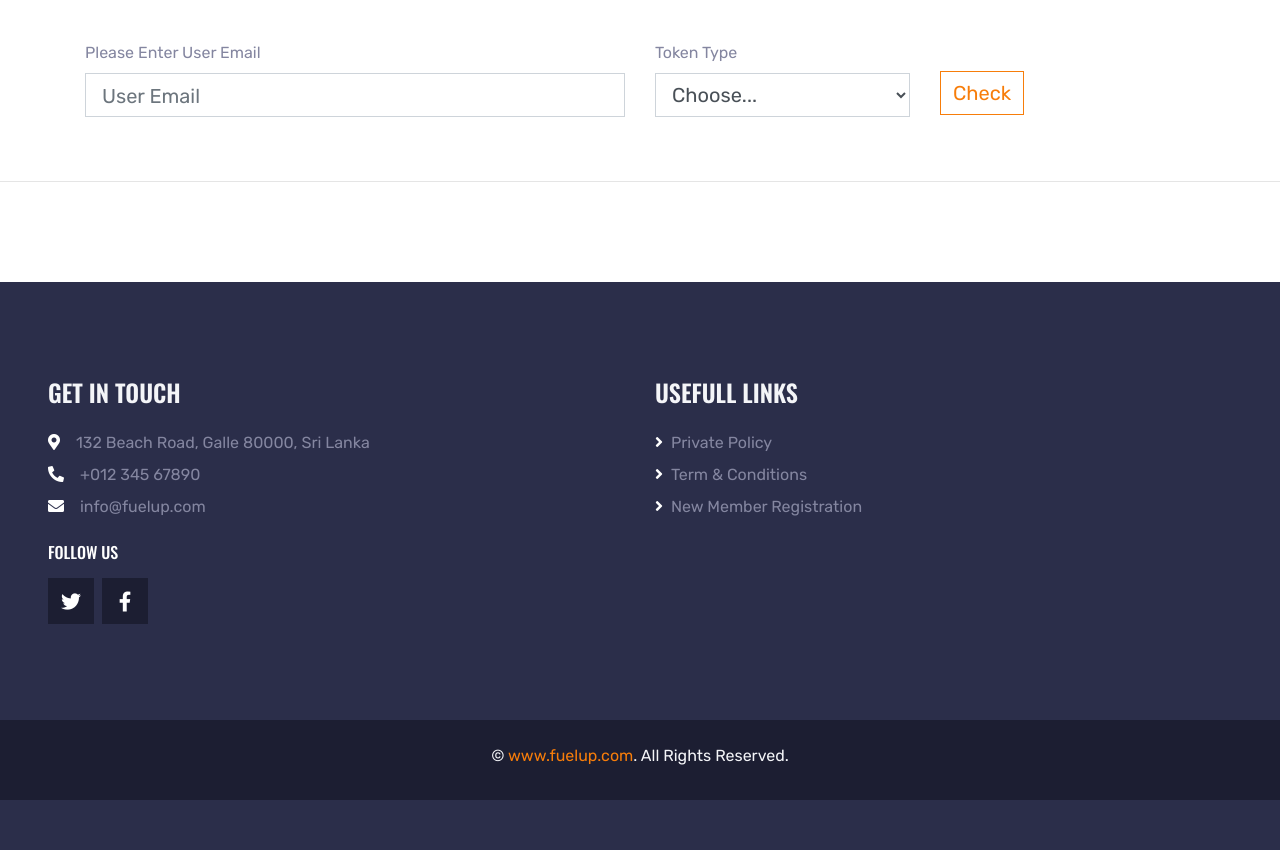
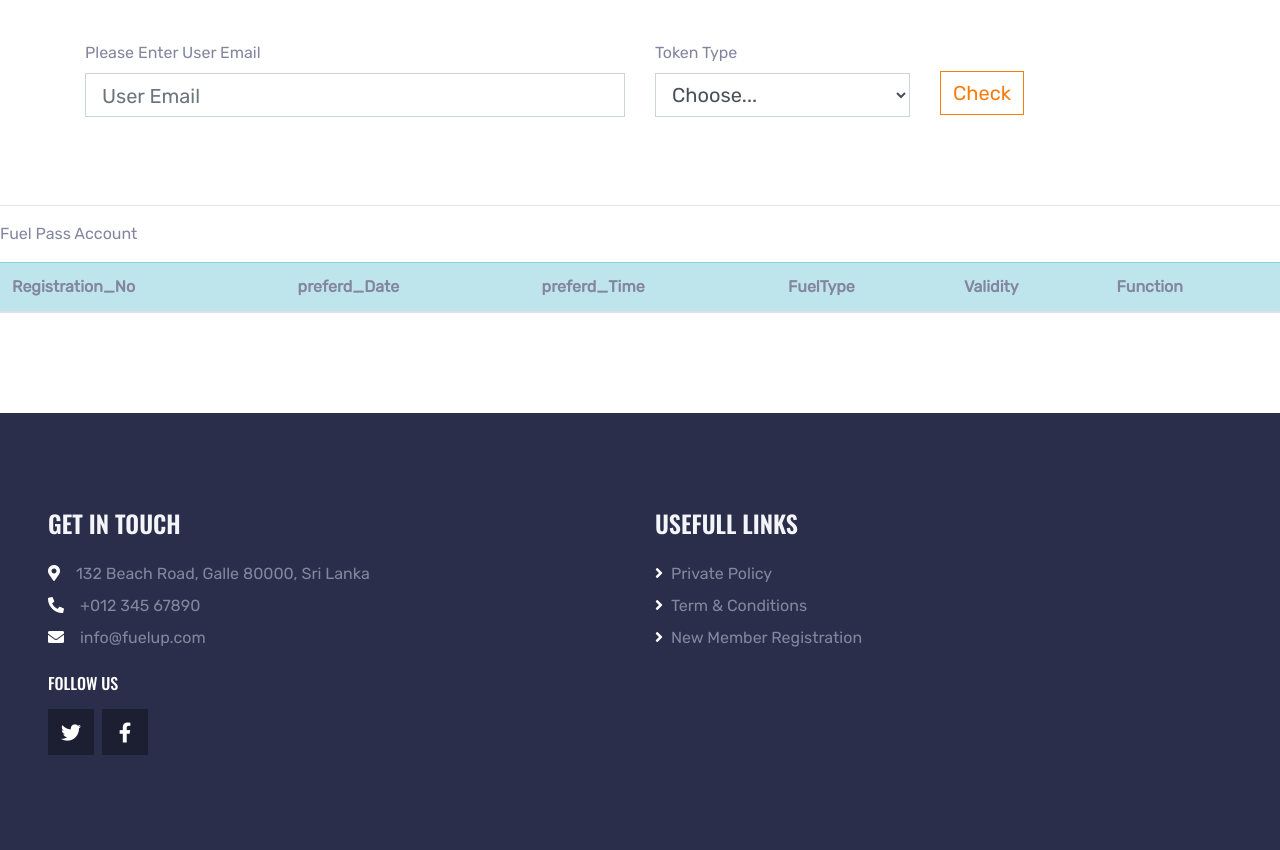
Before and after one commit to yasiruchamuditha/Fuel-Distribution-Management-System, a PHP site: page /Qr_Verification.php in a window 1280 px wide. Shown: the part 206-1056 px from the top of the page. Before the commit the page ends 1006 px from the top, so only its background shows below. Run offline with PHP 8.4, Linux system fonts and the light colour scheme; lists and menus that the app fills with data are empty; some libraries are stand-ins or nearby versions.

Commit message:
final commit
final project commit

```diff
--- a/Otherproducts.php
+++ b/Otherproducts.php
@@ -8,7 +8,6 @@
     <meta content="width=device-width, initial-scale=1.0" name="viewport">
     <meta content="Fuel Up" name="keywords">
     <meta content="Fuel Status" name="description">
-
     <!-- Favicon -->
     <link href="img/favicon.ico" rel="icon">
     <!-- Google Web Fonts -->
@@ -26,13 +25,11 @@
 </head>
 
 <body>
-    <?php require('navigationBar.php');?>
+ <?php require('navigationBar.php');?>
 
    <div class="container">
    	<h1>Due To Economic Crisis Suppliers are Not Direct Import Fuel Based Products To Sri Lanka. Please Directly Contact Suppliers For More Details.</h1>
-
    </div>
-
 
  <?php require('footer.php');?>
 
--- a/Qr_Verification.php
+++ b/Qr_Verification.php
@@ -16,9 +16,9 @@ require 'PHPMailer/src/SMTP.php';
 
 <!DOCTYPE html>
 <html lang="en">
-
 <head>
     <meta charset="utf-8">
+    <meta http-equiv="refresh" content="30;url=Qr_Verification.php">
     <title>Fuel Up - QR Verification</title>
     <meta content="width=device-width, initial-scale=1.0" name="viewport">
     <meta content="Fuel Up" name="keywords">
@@ -38,7 +38,6 @@ require 'PHPMailer/src/SMTP.php';
     <!-- css Stylesheet -->
     <link href="css/styles.css" rel="stylesheet">
 </head>
-
 <body>
 <?php require('Fuel_Station_navigationBar.php');?>
 
@@ -48,12 +47,10 @@ require 'PHPMailer/src/SMTP.php';
     <form action="#" method="post" >
       <div class="mt-0">
         <div class="row">
-
            <div class="col-lg-6">
               <label for="Email" class="form-label">Please Enter User Email</label>
               <input type="email" class="form-control px-3 pt-2" name="txtUserEmail" id="txtUserEmail" placeholder="User Email" required style="font-size: 20px;">
           </div>
-
           <div class="col">
               <label for="TokenType" class="form-label">Token Type</label>
                 <select id="TokenType" name="TokenType" class="form-control" required style="font-size: 20px;">
@@ -62,7 +59,6 @@ require 'PHPMailer/src/SMTP.php';
                   <option value="Instrument">Instrument</option>
                 </select>
          </div>
-
           <div class="col" style="margin-top: 30px;">
             <button type="submit" class="btn btn-outline-primary " name="btnCheck" id="btnSubmit" style="font-size: 20px;">Check</button>
          </div>
@@ -70,10 +66,25 @@ require 'PHPMailer/src/SMTP.php';
   </div>
   </form>
  </div>
+ <label for="Output Message" class="form-label"><span id="MessageOutput"></span></label>
 </div>
 
 <hr style="color: black;">
 
+<div>
+<p class="header">Fuel Pass Account</p>
+<table class="table">
+<thead>
+    <tr  class="table-info">
+      <th scope="col">Registration_No</th>
+      <th scope="col">preferd_Date</th>
+      <th scope="col">preferd_Time</th>
+      <th scope="col">FuelType</th>
+      <th scope="col">Validity</th>
+      <th scope="col">Function</th>
+    </tr>
+ </thead>
+  <tbody>
 <?php
 
  if(isset($_POST["btnCheck"]))
@@ -89,24 +100,12 @@ if(isset($_POST["btnCheck"]))
          //perform sql
           $sql = "SELECT * FROM token_vehicle WHERE  Email='$Email' ";
            $result= mysqli_query($con, $sql);
-          $num_row = mysqli_num_rows($result);
-           if ($num_row >0)
+            if ($result)
             {
-              while( $row = mysqli_fetch_array($result))
+              while($row=mysqli_fetch_assoc($result))
               {
                  if($row['Validity'] == 'Valid')
                  {
-                      //print data
-                     echo "<table border=2 width=700px bgcolor=whitesmoke align=center margin=50px 50px 50px 50px >";
-                     echo"<tr>";
-                     echo"<th>Registration_No </th>";
-                     echo"<th>preferd_Date </th>";
-                     echo"<th>preferd_Time </th>";
-                     echo"<th>FuelType </th>";
-                     echo"<th>Validity </th>";
-                     echo"<th>Function </th>";
-                     echo"</tr>";
-
                      $Registration_No=$row['Registration_No'];
                      $preferd_Date=$row['preferd_Date'];
                      $preferd_Time=$row['preferd_Time'];
@@ -125,40 +124,33 @@ if(isset($_POST["btnCheck"]))
                   }
                   else
                   {
-                     echo "<h3 style=\" font-size: 30px;color:red; text-align: center; \">QR is Expired...</h3>";
+                  echo '<script>alert("QR is Expired...")</script>';
+                     //echo "<h3 style=\" font-size: 30px;color:red; text-align: center; \">QR is Expired...</h3>";
+                   echo"<script type = 'text/javascript'>
+                    var MessageOut=document.getElementById('MessageOutput');
+                    document.getElementById('MessageOut').innerHTML = 'QR is Expired...';</script>";
+
                   }
               }
-            echo "</table>";
 
             }
             else
             {
-             echo "<h3 style=\" font-size: 30px;color:red; text-align: center; \">No QR Registered Under this Email.</h3>";
+              echo '<script>alert("No QR Registered Under this Email.")</script>';
+             //echo "<h3 style=\" font-size: 30px;color:red; text-align: center; \">No QR Registered Under this Email.</h3>";
             }
-
           }
           else
           {
             //perform sql
           $sql = "SELECT * FROM token_instrument WHERE  Email='$Email' ";
           $result= mysqli_query($con, $sql);
-          $num_row = mysqli_num_rows($result);
-          if ($num_row >0)
+          if ($result)
             {
-            while( $row = mysqli_fetch_array($result))
+              while($row=mysqli_fetch_assoc($result))
               {
                  if($row['Validity'] == 'Valid')
                  {
-                  //print data
-                  echo "<table border=1 width=600px bgcolor=whitesmoke align=center margin=50px 50px 50px 50px >";
-                  echo"<tr>";
-                  echo"<th>Registration_No </th>";
-                  echo"<th>preferd_Date </th>";
-                  echo"<th>preferd_Time </th>";
-                  echo"<th>FuelType </th>";
-                  echo"<th>Validity </th>";
-                  echo"</tr>";
-
                   $Registration_No=$row['Registration_No'];
                   $preferd_Date=$row['preferd_Date'];
                   $preferd_Time=$row['preferd_Time'];
@@ -178,8 +170,6 @@ if(isset($_POST["btnCheck"]))
                   echo "<h3 style=\" font-size: 30px;color:black; text-align: center; \">QR is Expired...</h3>";
                  }
               }
-            echo "</table>";
-
             }
             else
             {
@@ -191,13 +181,21 @@ if(isset($_POST["btnCheck"]))
         {
          echo '<script>alert("Please Enter Valid UserEmail")</script>';
         }
-
       }
       else
       {
        echo '<script>alert("UserEmail Filed cannot be blank")</script>';
       }
 }
+
+?>
+</tbody>
+</table>
+</div>
+
+
+
+<?php
 
 if(isset($_GET['updateVehicleid']))
 {
--- a/index.php
+++ b/index.php
@@ -2,6 +2,7 @@
 <html lang="en">
   <head>
     <meta content="width=device-width, initial-scale=1.0" name="viewport">
+    <meta http-equiv="refresh" content="120;url=index.php">
     <title>fuelup</title>
     <script src="https://code.jquery.com/jquery-3.2.1.slim.min.js" integrity="sha384-KJ3o2DKtIkvYIK3UENzmM7KCkRr/rE9/Qpg6aAZGJwFDMVNA/GpGFF93hXpG5KkN" crossorigin="anonymous"></script>
     <script src="https://cdn.jsdelivr.net/npm/popper.js@1.12.9/dist/umd/popper.min.js" integrity="sha384-ApNbgh9B+Y1QKtv3Rn7W3mgPxhU9K/ScQsAP7hUibX39j7fakFPskvXusvfa0b4Q" crossorigin="anonymous"></script>
@@ -67,9 +68,7 @@
           </nav>
       </div>
   </div>
-
     <!--navigation bar end-->
-
 
      <!--slider start-->
     <div id="carouselExampleIndicators" class="carousel slide  pt-0" data-ride="carousel">
@@ -200,7 +199,7 @@
     </div>
     <!-- About End -->
 
-    <!-- Services Start -->
+<!-- Services Start -->
 <div class="container-fluid py-5">
   <div class="container pt-5 pb-3">
      <h1 class="display-1 text-primary text-center"></h1>
--- a/user_login.php
+++ b/user_login.php
@@ -17,7 +17,6 @@ if(isset($_POST["btnSubmit"]))
 		}
 		else
 		{
-
        //perform sql
         $sql = "SELECT * FROM user_registration WHERE  Password='$Password' and Email='$Email' ";
         $result= mysqli_query($con, $sql);
@@ -45,10 +44,8 @@ if(isset($_POST["btnSubmit"]))
             {
                  echo '<script>alert("Invalid Username and Password Combination")</script>';
             }
-
         //disconnect
          mysqli_close($con);
-
         }
 
     }
```
Also changed, not shown: User_SignUp.php (+9 -23 lines). Lines whose indentation alone changed are shown as unchanged.
